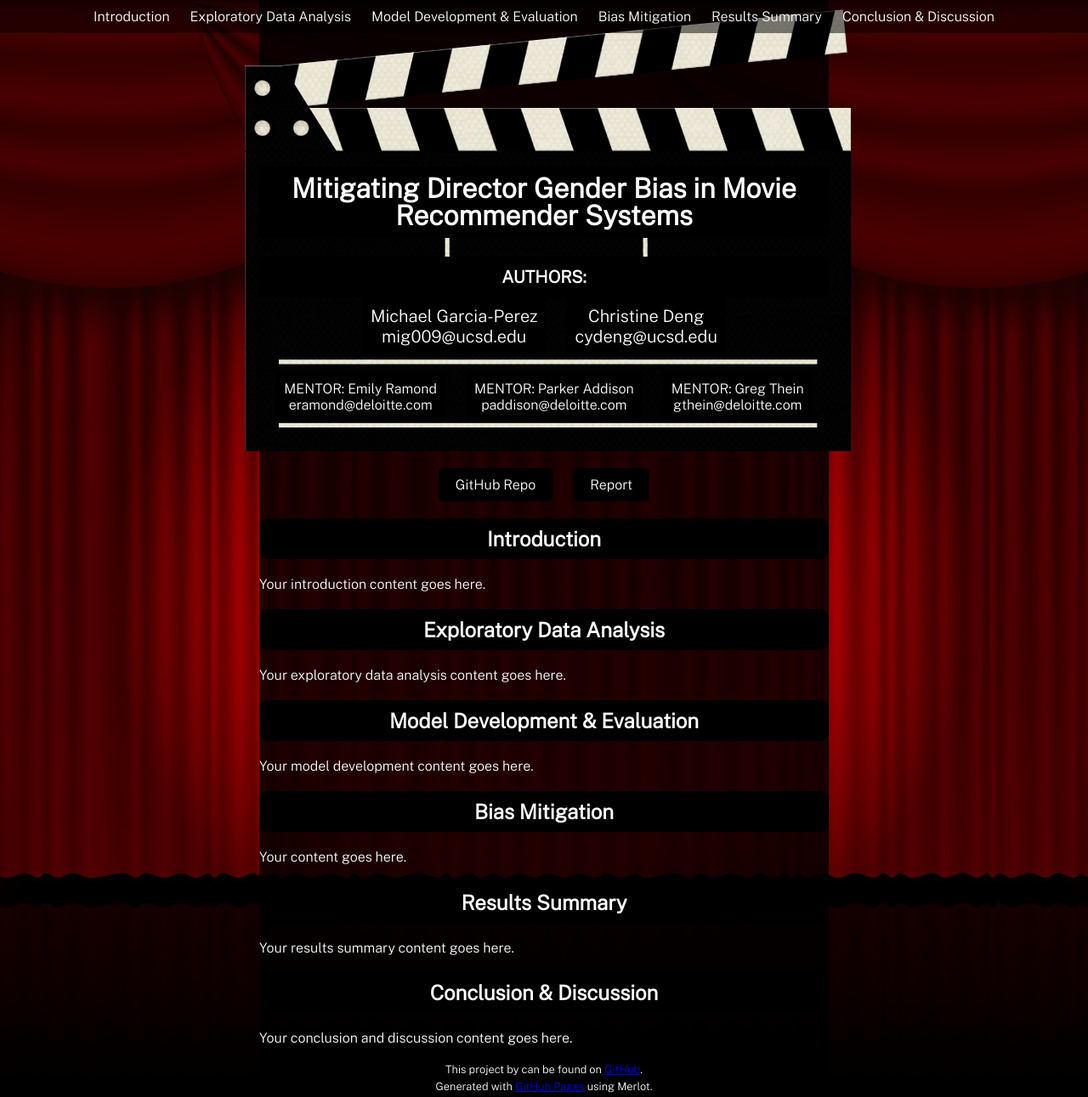
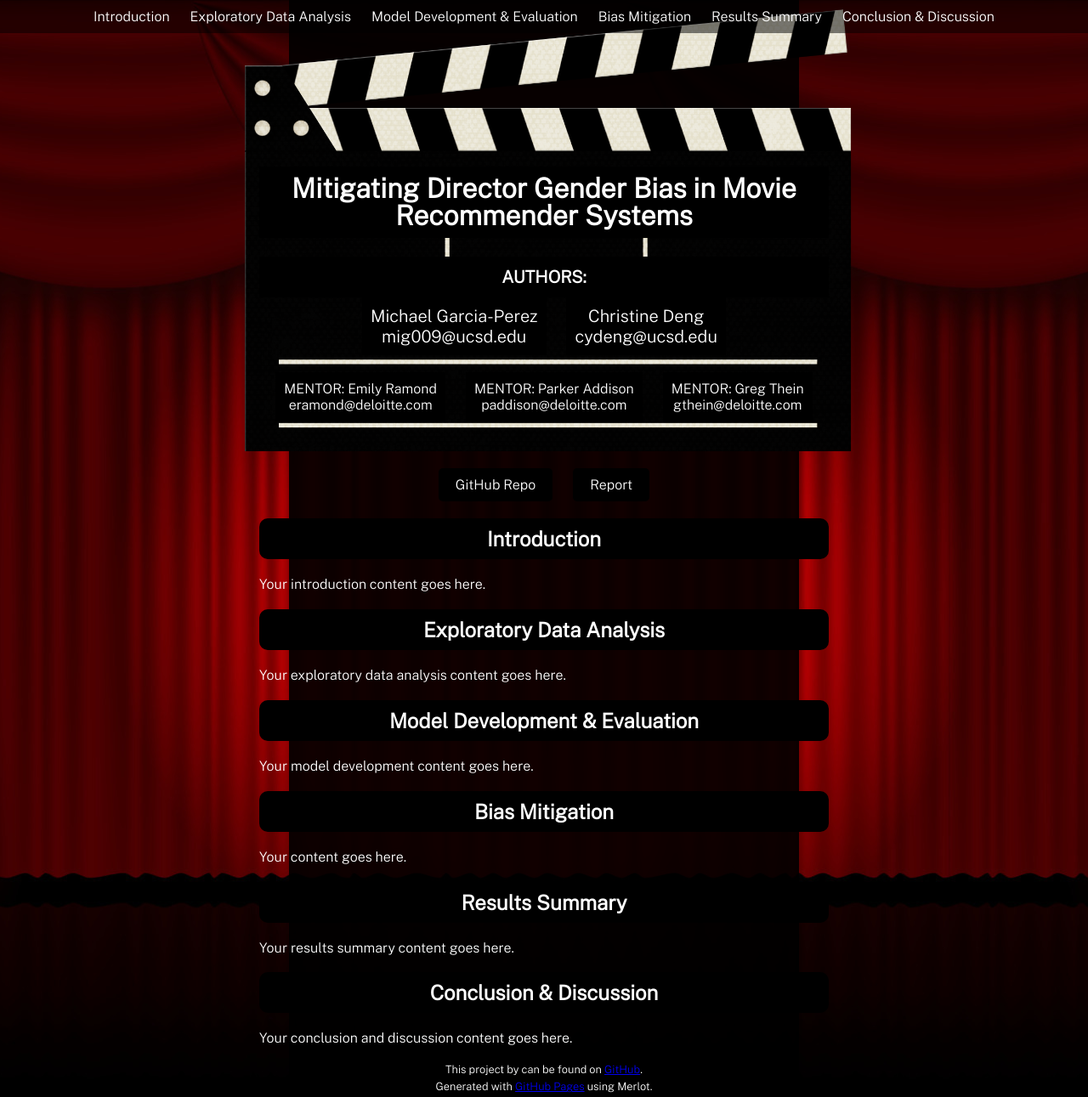
Before and after one commit to michael-garciaperez/DSC180A-Methodology-5, a Jekyll site: the page built from index.md, in a window 1280 px wide and 1291 px high. Shown: the whole window at 85% size. Built offline with Jekyll 4.4.1, drawn with Linux system fonts in a browser that asks for light colours.

Commit message:
Update custom.css

```diff
--- a/assets/css/custom.css
+++ b/assets/css/custom.css
@@ -68,9 +68,9 @@
   top: 0;
   left: 50%; /* Center horizontally */
   transform: translateX(-50%); /* Center horizontally */
-  width: 90%; /* Adjust the width */
-  max-width: 670px; /* Limit the maximum width */
+  width: 80%; /* Adjust the width */
+  max-width: 600px; /* Limit the maximum width */
   height: 100%;
-  background-color: rgba(0, 0, 0, 0.8); /* Adjust opacity */
+  background-color: rgba(0, 0, 0, 0.9); /* Darken the background */
   z-index: -1; /* Place it behind other content */
 }
```
